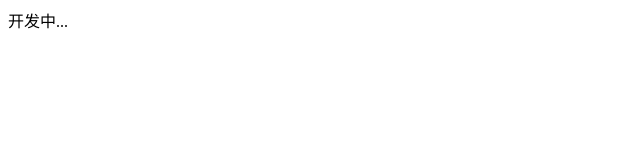
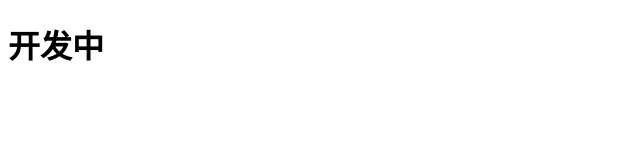
Before and after one commit to yanhun1234/xh-link-gen.github.io, a plain HTML site: page index.html in a window 1280 px wide. Shown: the whole page, without its empty margins (0-640 px from the left). Drawn offline with Linux system fonts and the light colour scheme.

Commit message:
Update index.html

```diff
--- a/index.html
+++ b/index.html
@@ -4,6 +4,6 @@
         <title></title>
     </head>
     <body>
-        开发中...
+        <h1>开发中</h1>
     </body>
 </html>
```
